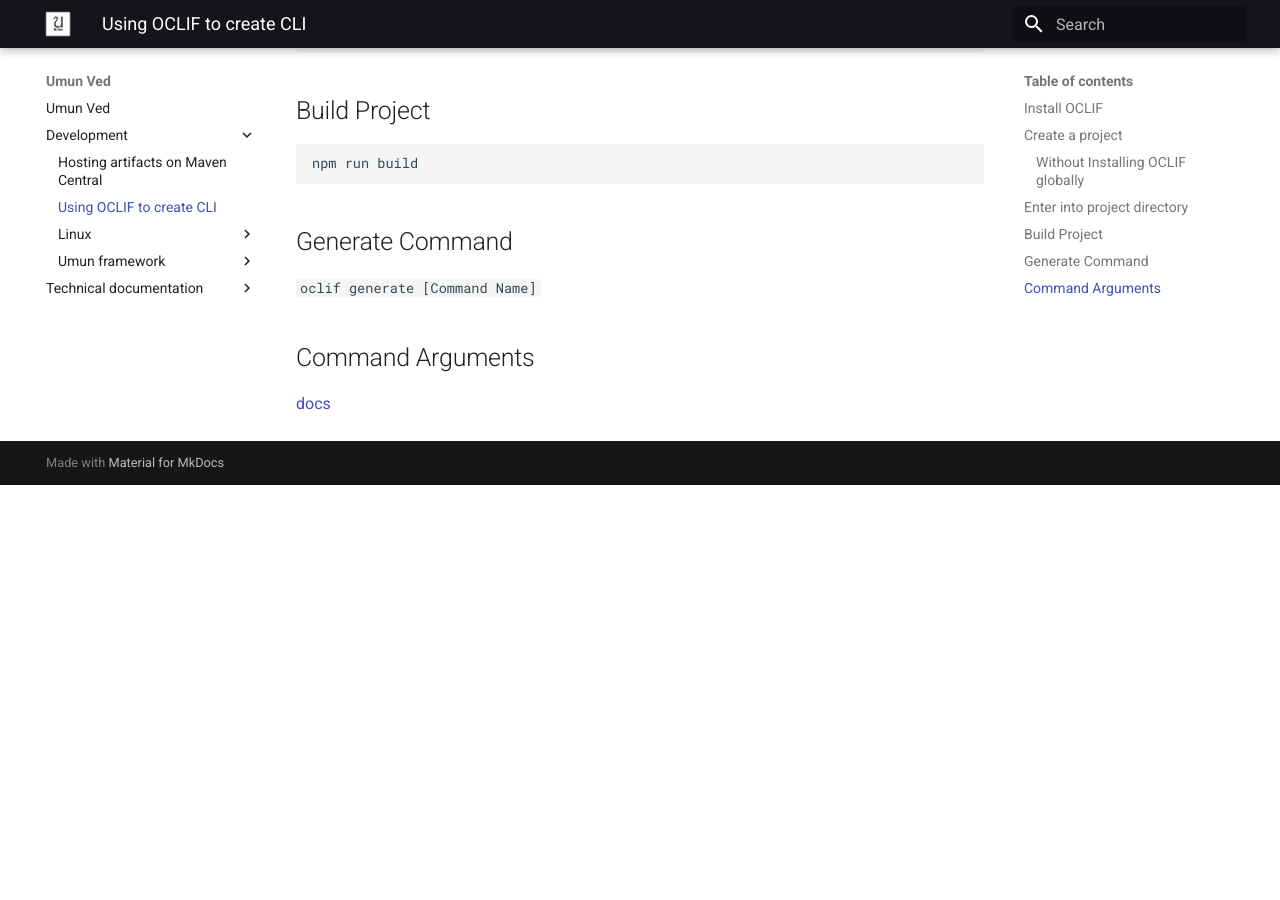
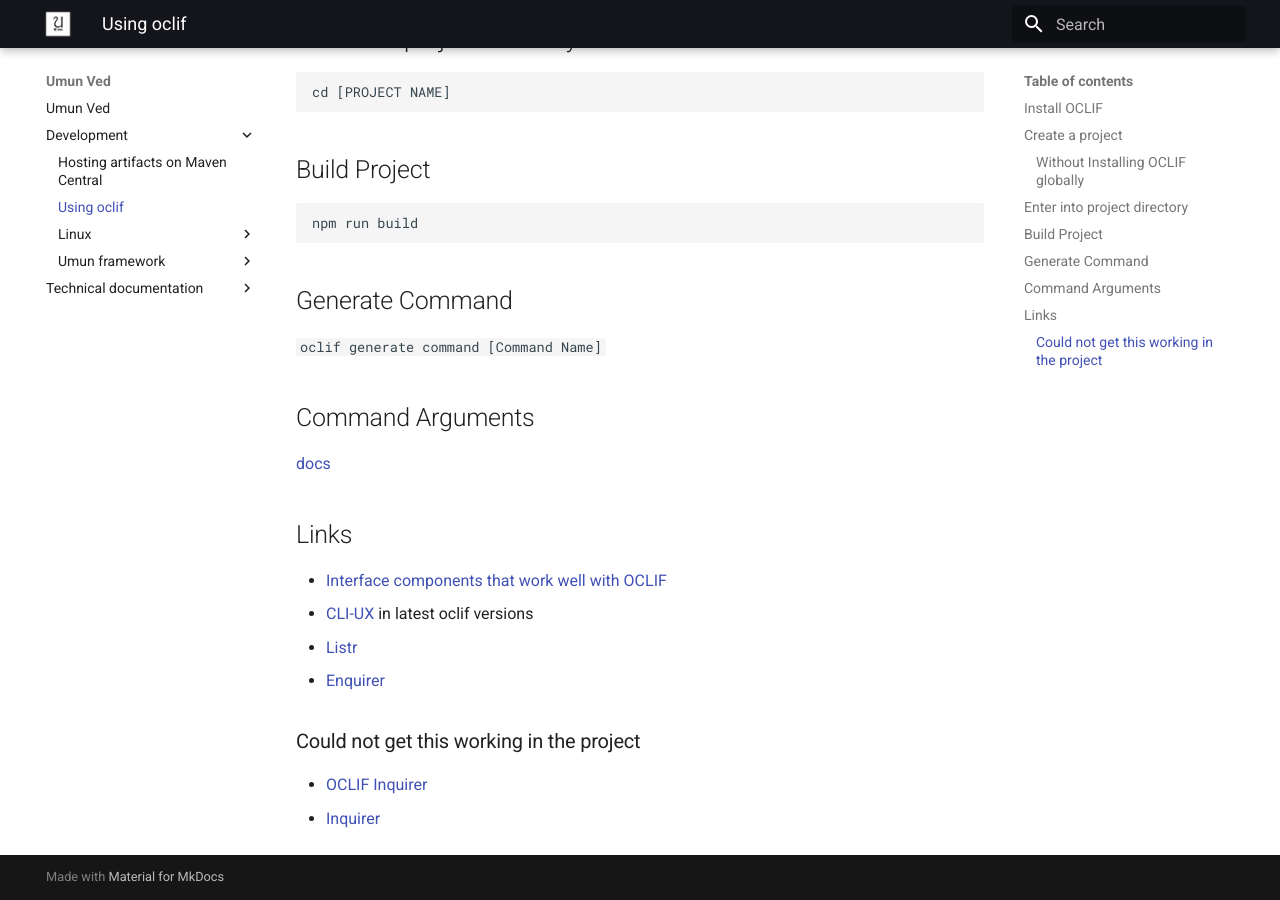
Before and after one commit to iAbhinav/testing-mkdocs, an MkDocs documentation site: the page built from docs/development/using oclif.md, in a window 1280 px wide and 900 px high, scrolled down 598 px. Built offline with MkDocs 1.6.1 and Material for MkDocs 9.7.7, drawn with Linux system fonts in a browser that asks for light colours; before the commit the page ends 1083 px from its top, so only the background shows below that.

Commit message:
Update using oclif.md

````diff
--- a/docs/development/using oclif.md
+++ b/docs/development/using oclif.md
@@ -1,4 +1,7 @@
+[![oclif](https://img.shields.io/badge/cli-oclif-brightgreen.svg)](https://oclif.io)
+
 # Using OCLIF to create CLI
+
 
 ## Install OCLIF
 
@@ -38,9 +41,20 @@ npm run build
 ## Generate Command
 
  ```
- oclif generate [Command Name]
+ oclif generate command [Command Name]
  ```
 
 ## Command Arguments
 
 [docs](https://oclif.io/docs/args)
+
+
+## Links
+
+* [Interface components that work well with OCLIF](https://medium.com/adobetech/how-to-easily-create-clis-using-oclif-and-how-we-did-it-for-the-adobe-i-o-cli-e9eb888e9ec6)
+* [CLI-UX](https://github.com/oclif/core/blob/main/src/cli-ux/README.md) in latest oclif versions
+* [Listr](https://www.npmjs.com/package/listr)
+* [Enquirer](https://github.com/enquirer/enquirer#select-prompt)
+### Could not get this working in the project
+* [OCLIF Inquirer](https://oclif.io/docs/prompting#inquirer)
+* [Inquirer](https://www.npmjs.com/package/inquirer#installation)
````
